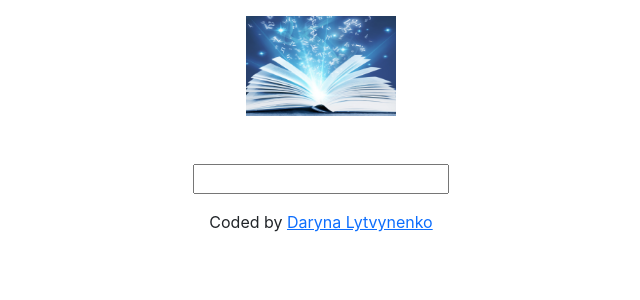
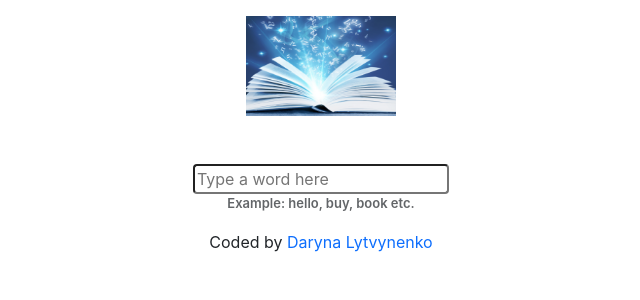
Before and after one commit to Daryna-91/react-dictionary-app, a React (Create React App) app: page / in a window 1280 px wide. Shown: the top 300 px of the page, without its empty margins (319-959 px from the left). Built offline with nearby package versions, Linux system fonts and the light colour scheme.

Commit message:
added styling

```diff
--- a/src/App.css
+++ b/src/App.css
@@ -1,8 +1,12 @@
-.App {
-  text-align: center;
-}
-
 .App-logo {
   height: 100px;
   width: 150px;
+  display: block;
+  margin: 0 auto;
 }
+.git-link {
+  text-align: center;
+}
+.git-link a {
+  text-decoration: none;
+}
--- a/src/App.js
+++ b/src/App.js
@@ -6,13 +6,14 @@ function App() {
   return (
     <div className="App">
       <div className="container">
+        {" "}
         <header className="App-header">
           <img src={logo} className="App-logo img-fluid mt-3 mb-5" alt="logo" />
         </header>
         <main>
           <Search />
         </main>
-        <footer className="mt-3">
+        <footer className="git-link mt-3">
           Coded by{" "}
           <a
             href="https://github.com/Daryna-91/react-dictionary-app"
--- /dev/null
+++ b/src/Meaning.css
@@ -0,0 +1,3 @@
+.example {
+  font-weight: 600;
+}
--- a/src/Meaning.js
+++ b/src/Meaning.js
@@ -1,6 +1,6 @@
 import React from "react";
 import Synonyms from "./Synonyms";
-
+import "./Meaning.css";
 export default function Meaning(props) {
   return (
     <div className="Meaning">
@@ -11,7 +11,7 @@ export default function Meaning(props) {
             <p>
               {definition.definition}
               <br />
-              <em>{definition.example}</em>
+              <em className="example">{definition.example}</em>
             </p>
           </div>
         );
--- /dev/null
+++ b/src/Phonetic.css
@@ -0,0 +1,20 @@
+.Phonetic {
+  height: 50px;
+  font-weight: 600;
+}
+
+.Phonetic a {
+  text-decoration: none;
+  color: rgb(67, 112, 180);
+  opacity: 0.7;
+  border: 1px solid;
+  border-radius: 25px;
+  padding: 10px;
+  margin-right: 10px;
+  transition: all 200ms ease-in-out;
+}
+.Phonetic a:hover {
+  color: white;
+  background-color: rgb(67, 112, 180);
+  cursor: pointer;
+}
--- a/src/Phonetic.js
+++ b/src/Phonetic.js
@@ -1,11 +1,11 @@
 import React from "react";
+import "./Phonetic.css";
 export default function Phonetic(props) {
   return (
     <div className="Phonetic">
       <a href={props.phonetic.audio} target="_blank" rel="noreferrer">
-        Listen
+        <strong>Listen</strong>
       </a>
-      <br />
       {props.phonetic.text}
     </div>
   );
--- /dev/null
+++ b/src/Results.css
@@ -0,0 +1,12 @@
+section {
+  background-color: rgb(231, 226, 241);
+  border-radius: 4px;
+  box-shadow: 1px 3px 6px grey;
+  padding: 10px;
+  margin-bottom: 20px;
+}
+h2 {
+  font-size: 36px;
+  font-weight: bold;
+  margin-bottom: 20px;
+}
--- a/src/Results.js
+++ b/src/Results.js
@@ -1,10 +1,12 @@
 import React from "react";
 import Meaning from "./Meaning";
 import Phonetic from "./Phonetic";
+import "./Results.css";
 export default function Results(props) {
   if (props.results) {
     return (
       <div className="Results">
+        <section className="mt-5">
           <h2>{props.results.word}</h2>
           {props.results.phonetics.map(function (phonetic, index) {
             return (
@@ -13,11 +15,12 @@ export default function Results(props) {
               </div>
             );
           })}
+        </section>
         {props.results.meanings.map(function (meaning, index) {
           return (
-            <div key={index}>
+            <section key={index}>
               <Meaning meaning={meaning} />
-            </div>
+            </section>
           );
         })}
       </div>
--- a/src/Search.css
+++ b/src/Search.css
@@ -0,0 +1,10 @@
+form {
+  text-align: center;
+}
+form input {
+  border-radius: 4px;
+}
+.example {
+  font-size: small;
+  opacity: 0.7;
+}
--- a/src/Search.js
+++ b/src/Search.js
@@ -21,8 +21,14 @@ export default function Search() {
   return (
     <div>
       <form onSubmit={handleSearch}>
-        <input type="search" onChange={handleChange} />
+        <input
+          type="search"
+          onChange={handleChange}
+          placeholder="Type a word here"
+        />
+        <div className="example">Example: hello, buy, book etc.</div>
       </form>
+
       <Results results={results} />
     </div>
   );
--- a/src/Synonyms.js
+++ b/src/Synonyms.js
@@ -6,7 +6,11 @@ export default function Synonyms(props) {
     return (
       <ul className="Synonyms">
         {props.synonyms.map(function (synonym, index) {
-          return <li key={index}>{synonym}</li>;
+          return (
+            <div>
+              <li key={index}>{synonym}</li>
+            </div>
+          );
         })}
       </ul>
     );
```
Lines whose indentation alone changed are shown as unchanged.
